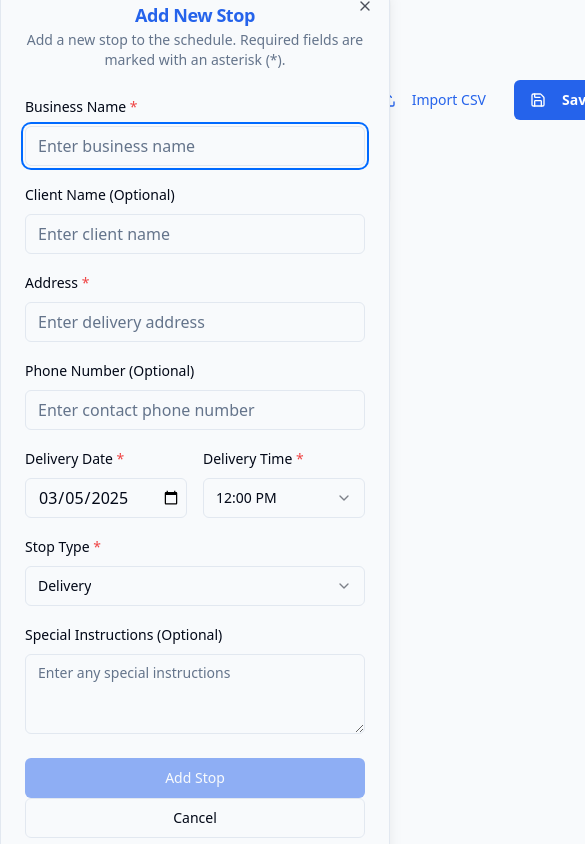
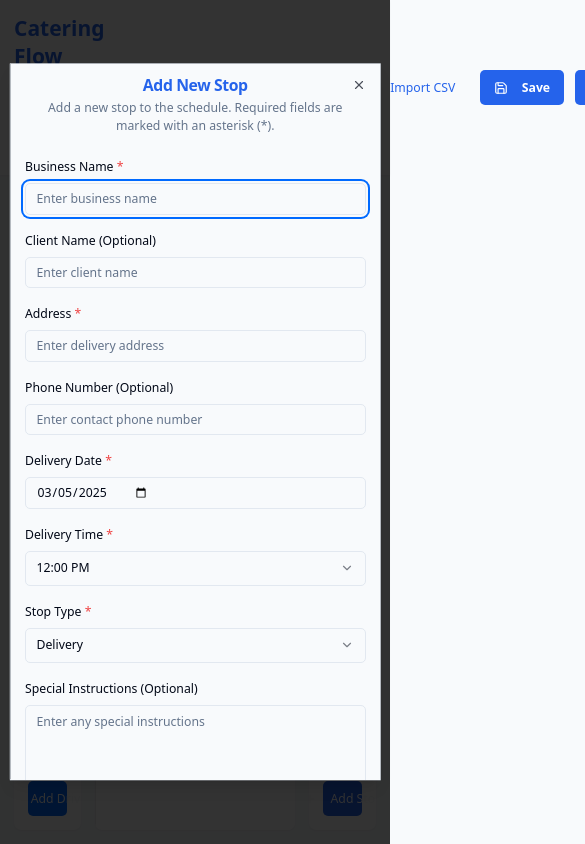
Before and after one commit to sigi-o/ruta-app, a React (Vite) app: page / in a window 390 px wide. Both pictures are taken after a click on the button "Add Stop". Shown: the top 844 px of the page, 585 px wide, since content can reach past the window. Built offline with nearby package versions, Linux system fonts and the light colour scheme.

Commit message:
Improve component responsiveness
Ensure components adapt to different screen sizes, addressing issues like modals overflowing on smaller screens.

```diff
--- a/src/components/UnassignedStopsPanel.tsx
+++ b/src/components/UnassignedStopsPanel.tsx
@@ -1,3 +1,4 @@
+
 import React, { useState, useEffect } from 'react';
 import { useSchedule, editStopEventChannel } from '@/context/ScheduleContext';
 import { useDateSystem } from '@/context/DateContext';
@@ -299,7 +300,7 @@ const UnassignedStopsPanel: React.FC = () => {
       </div>
 
       <Dialog open={isAddModalOpen} onOpenChange={setIsAddModalOpen}>
-        <DialogContent>
+        <DialogContent className="overflow-y-auto">
           <DialogHeader>
             <DialogTitle className="text-blue-600">Add New Stop</DialogTitle>
             <DialogDescription>
@@ -353,7 +354,7 @@ const UnassignedStopsPanel: React.FC = () => {
               />
             </div>
 
-            <div className="grid grid-cols-2 gap-4">
+            <div className="grid grid-cols-1 sm:grid-cols-2 gap-4">
               <div className="space-y-2">
                 <Label htmlFor="deliveryDate">Delivery Date <span className="text-red-500">*</span></Label>
                 <Input
@@ -414,17 +415,18 @@ const UnassignedStopsPanel: React.FC = () => {
                 value={newStop.specialInstructions || ''}
                 onChange={handleInputChange}
                 rows={3}
+                className="resize-none"
               />
             </div>
           </div>
-          <DialogFooter>
-            <Button variant="outline" onClick={() => setIsAddModalOpen(false)}>
+          <DialogFooter className="mt-4">
+            <Button variant="outline" onClick={() => setIsAddModalOpen(false)} className="w-full sm:w-auto">
               Cancel
             </Button>
             <Button
               onClick={handleAddStop}
               disabled={!newStop.businessName || !newStop.address || !newStop.deliveryTime || !newStop.stopType || !newStop.deliveryDate}
-              className="bg-blue-600 hover:bg-blue-700"
+              className="bg-blue-600 hover:bg-blue-700 w-full sm:w-auto"
             >
               Add Stop
             </Button>
@@ -433,7 +435,7 @@ const UnassignedStopsPanel: React.FC = () => {
       </Dialog>
 
       <Dialog open={isEditModalOpen} onOpenChange={setIsEditModalOpen}>
-        <DialogContent>
+        <DialogContent className="overflow-y-auto">
           <DialogHeader>
             <DialogTitle className="text-blue-600">Edit Stop</DialogTitle>
             <DialogDescription>
@@ -488,7 +490,7 @@ const UnassignedStopsPanel: React.FC = () => {
                 />
               </div>
 
-              <div className="grid grid-cols-2 gap-4">
+              <div className="grid grid-cols-1 sm:grid-cols-2 gap-4">
                 <div className="space-y-2">
                   <Label htmlFor="editDeliveryDate">Delivery Date <span className="text-red-500">*</span></Label>
                   <Input
@@ -555,16 +557,17 @@ const UnassignedStopsPanel: React.FC = () => {
                   value={currentStop.specialInstructions || ''}
                   onChange={handleInputChange}
                   rows={3}
+                  className="resize-none"
                 />
               </div>
             </div>
           )}
-          <DialogFooter className="flex justify-between">
-            <div className="flex space-x-2">
+          <DialogFooter className="flex flex-col sm:flex-row justify-between mt-4">
+            <div className="flex flex-col sm:flex-row gap-2 w-full sm:w-auto mb-2 sm:mb-0">
               <Button
                 variant="destructive"
                 onClick={() => handleDeleteStop(currentStop?.id || '')}
-                className="bg-red-600 hover:bg-red-700"
+                className="w-full sm:w-auto"
               >
                 <Trash2 className="h-4 w-4 mr-2" />
                 Delete
@@ -577,22 +580,24 @@ const UnassignedStopsPanel: React.FC = () => {
                     setIsEditModalOpen(false);
                   }
                 }}
+                className="w-full sm:w-auto"
               >
                 <Copy className="h-4 w-4 mr-2" />
                 Duplicate
               </Button>
             </div>
-            <div className="flex space-x-2">
+            <div className="flex flex-col sm:flex-row gap-2 w-full sm:w-auto">
               <Button
                 variant="outline"
                 onClick={() => setIsEditModalOpen(false)}
+                className="w-full sm:w-auto"
               >
                 Cancel
               </Button>
               <Button
                 onClick={handleUpdateStop}
                 disabled={!currentStop?.businessName || !currentStop?.address || !currentStop?.deliveryTime || !currentStop?.stopType || !currentStop?.deliveryDate}
-                className="bg-blue-600 hover:bg-blue-700"
+                className="bg-blue-600 hover:bg-blue-700 w-full sm:w-auto"
               >
                 Update Stop
               </Button>
--- a/src/components/ui/dialog.tsx
+++ b/src/components/ui/dialog.tsx
@@ -1,3 +1,4 @@
+
 import * as React from "react"
 import * as DialogPrimitive from "@radix-ui/react-dialog"
 import { X } from "lucide-react"
@@ -19,7 +20,7 @@ const DialogOverlay = React.forwardRef<
   <DialogPrimitive.Overlay
     ref={ref}
     className={cn(
-      "fixed inset-0 z-50 bg-black/80  data-[state=open]:animate-in data-[state=closed]:animate-out data-[state=closed]:fade-out-0 data-[state=open]:fade-in-0",
+      "fixed inset-0 z-50 bg-black/80 data-[state=open]:animate-in data-[state=closed]:animate-out data-[state=closed]:fade-out-0 data-[state=open]:fade-in-0",
       className
     )}
     {...props}
@@ -36,7 +37,7 @@ const DialogContent = React.forwardRef<
     <DialogPrimitive.Content
       ref={ref}
       className={cn(
-        "fixed left-[50%] top-[50%] z-50 grid w-full max-w-lg translate-x-[-50%] translate-y-[-50%] gap-4 border bg-background p-6 shadow-lg duration-200 data-[state=open]:animate-in data-[state=closed]:animate-out data-[state=closed]:fade-out-0 data-[state=open]:fade-in-0 data-[state=closed]:zoom-out-95 data-[state=open]:zoom-in-95 data-[state=closed]:slide-out-to-left-1/2 data-[state=closed]:slide-out-to-top-[48%] data-[state=open]:slide-in-from-left-1/2 data-[state=open]:slide-in-from-top-[48%] sm:rounded-lg",
+        "fixed left-[50%] top-[50%] z-50 grid w-[95vw] max-w-lg translate-x-[-50%] translate-y-[-50%] gap-4 border bg-background p-4 shadow-lg duration-200 data-[state=open]:animate-in data-[state=closed]:animate-out data-[state=closed]:fade-out-0 data-[state=open]:fade-in-0 data-[state=closed]:zoom-out-95 data-[state=open]:zoom-in-95 data-[state=closed]:slide-out-to-left-1/2 data-[state=closed]:slide-out-to-top-[48%] data-[state=open]:slide-in-from-left-1/2 data-[state=open]:slide-in-from-top-[48%] sm:rounded-lg sm:p-6 max-h-[85vh] overflow-y-auto",
         className
       )}
       {...props}
@@ -71,7 +72,7 @@ const DialogFooter = ({
 }: React.HTMLAttributes<HTMLDivElement>) => (
   <div
     className={cn(
-      "flex flex-col-reverse sm:flex-row sm:justify-end sm:space-x-2",
+      "flex flex-col-reverse gap-2 sm:flex-row sm:justify-end sm:space-x-2",
       className
     )}
     {...props}
--- a/src/components/ui/input.tsx
+++ b/src/components/ui/input.tsx
@@ -1,3 +1,4 @@
+
 import * as React from "react"
 
 import { cn } from "@/lib/utils"
@@ -8,7 +9,7 @@ const Input = React.forwardRef<HTMLInputElement, React.ComponentProps<"input">>(
       <input
         type={type}
         className={cn(
-          "flex h-10 w-full rounded-md border border-input bg-background px-3 py-2 text-base ring-offset-background file:border-0 file:bg-transparent file:text-sm file:font-medium file:text-foreground placeholder:text-muted-foreground focus-visible:outline-none focus-visible:ring-2 focus-visible:ring-ring focus-visible:ring-offset-2 disabled:cursor-not-allowed disabled:opacity-50 md:text-sm",
+          "flex h-9 sm:h-10 w-full rounded-md border border-input bg-background px-3 py-1 sm:py-2 text-sm ring-offset-background file:border-0 file:bg-transparent file:text-sm file:font-medium file:text-foreground placeholder:text-muted-foreground focus-visible:outline-none focus-visible:ring-2 focus-visible:ring-ring focus-visible:ring-offset-2 disabled:cursor-not-allowed disabled:opacity-50",
           className
         )}
         ref={ref}
--- a/src/components/ui/popover.tsx
+++ b/src/components/ui/popover.tsx
@@ -1,3 +1,4 @@
+
 import * as React from "react"
 import * as PopoverPrimitive from "@radix-ui/react-popover"
 
@@ -17,7 +18,7 @@ const PopoverContent = React.forwardRef<
       align={align}
       sideOffset={sideOffset}
       className={cn(
-        "z-50 w-72 rounded-md border bg-popover p-4 text-popover-foreground shadow-md outline-none data-[state=open]:animate-in data-[state=closed]:animate-out data-[state=closed]:fade-out-0 data-[state=open]:fade-in-0 data-[state=closed]:zoom-out-95 data-[state=open]:zoom-in-95 data-[side=bottom]:slide-in-from-top-2 data-[side=left]:slide-in-from-right-2 data-[side=right]:slide-in-from-left-2 data-[side=top]:slide-in-from-bottom-2",
+        "z-50 w-[calc(100vw-2rem)] max-w-xs sm:w-72 rounded-md border bg-popover p-3 sm:p-4 text-popover-foreground shadow-md outline-none data-[state=open]:animate-in data-[state=closed]:animate-out data-[state=closed]:fade-out-0 data-[state=open]:fade-in-0 data-[state=closed]:zoom-out-95 data-[state=open]:zoom-in-95 data-[side=bottom]:slide-in-from-top-2 data-[side=left]:slide-in-from-right-2 data-[side=right]:slide-in-from-left-2 data-[side=top]:slide-in-from-bottom-2",
         className
       )}
       {...props}
--- a/src/index.css
+++ b/src/index.css
@@ -1,3 +1,4 @@
+
 @tailwind base;
 @tailwind components;
 @tailwind utilities;
@@ -82,6 +83,17 @@
 
   body {
     @apply bg-background text-foreground;
+  }
+
+  /* Responsive font sizes */
+  html {
+    font-size: 14px;
+  }
+
+  @media (min-width: 640px) {
+    html {
+      font-size: 16px;
+    }
   }
 }
 
@@ -179,6 +191,22 @@
   @apply shadow-md border-blue-300;
 }
 
+/* Responsive Adjustments */
+@media (max-width: 640px) {
+  .time-header, .time-label {
+    min-width: 60px;
+  }
+
+  .driver-header, .driver-cell {
+    min-width: 180px;
+    width: 180px;
+  }
+
+  .time-row {
+    min-height: 90px;
+  }
+}
+
 /* Scrollbar Styles */
 ::-webkit-scrollbar {
   width: 8px;
@@ -234,3 +262,21 @@
 .secondary-button {
   @apply inline-flex items-center justify-center gap-2 bg-white text-blue-600 border border-blue-200 px-4 py-2 rounded-md hover:bg-blue-50 transition-colors;
 }
+
+/* Responsive utilities */
+@media (max-width: 640px) {
+  .sm-stack {
+    @apply flex-col !important;
+  }
+
+  .sm-stack > * {
+    @apply w-full !important;
+    margin-left: 0 !important;
+    margin-right: 0 !important;
+    margin-bottom: 0.5rem !important;
+  }
+
+  .sm-stack > *:last-child {
+    margin-bottom: 0 !important;
+  }
+}
--- a/tailwind.config.ts
+++ b/tailwind.config.ts
@@ -13,12 +13,31 @@ export default {
 	theme: {
 		container: {
 			center: true,
-			padding: '1rem',
+			padding: {
+				DEFAULT: '1rem',
+				sm: '1.5rem',
+				lg: '2rem'
+			},
 			screens: {
+				sm: '640px',
+				md: '768px',
+				lg: '1024px',
+				xl: '1280px',
 				'2xl': '1400px'
 			}
 		},
 		extend: {
+			screens: {
+				xs: '475px',
+			},
+			fontSize: {
+				'xs': ['0.75rem', { lineHeight: '1rem' }],
+				'sm': ['0.875rem', { lineHeight: '1.25rem' }],
+				'base': ['1rem', { lineHeight: '1.5rem' }],
+				'lg': ['1.125rem', { lineHeight: '1.75rem' }],
+				'xl': ['1.25rem', { lineHeight: '1.75rem' }],
+				'2xl': ['1.5rem', { lineHeight: '2rem' }],
+			},
 			colors: {
 				border: 'hsl(var(--border))',
 				input: 'hsl(var(--input))',
@@ -93,6 +112,11 @@ export default {
 				md: 'calc(var(--radius) - 2px)',
 				sm: 'calc(var(--radius) - 4px)'
 			},
+			spacing: {
+				'4.5': '1.125rem',
+				'screen-90': '90vh',
+				'screen-80': '80vh',
+			},
 			keyframes: {
 				'accordion-down': {
 					from: {
```
